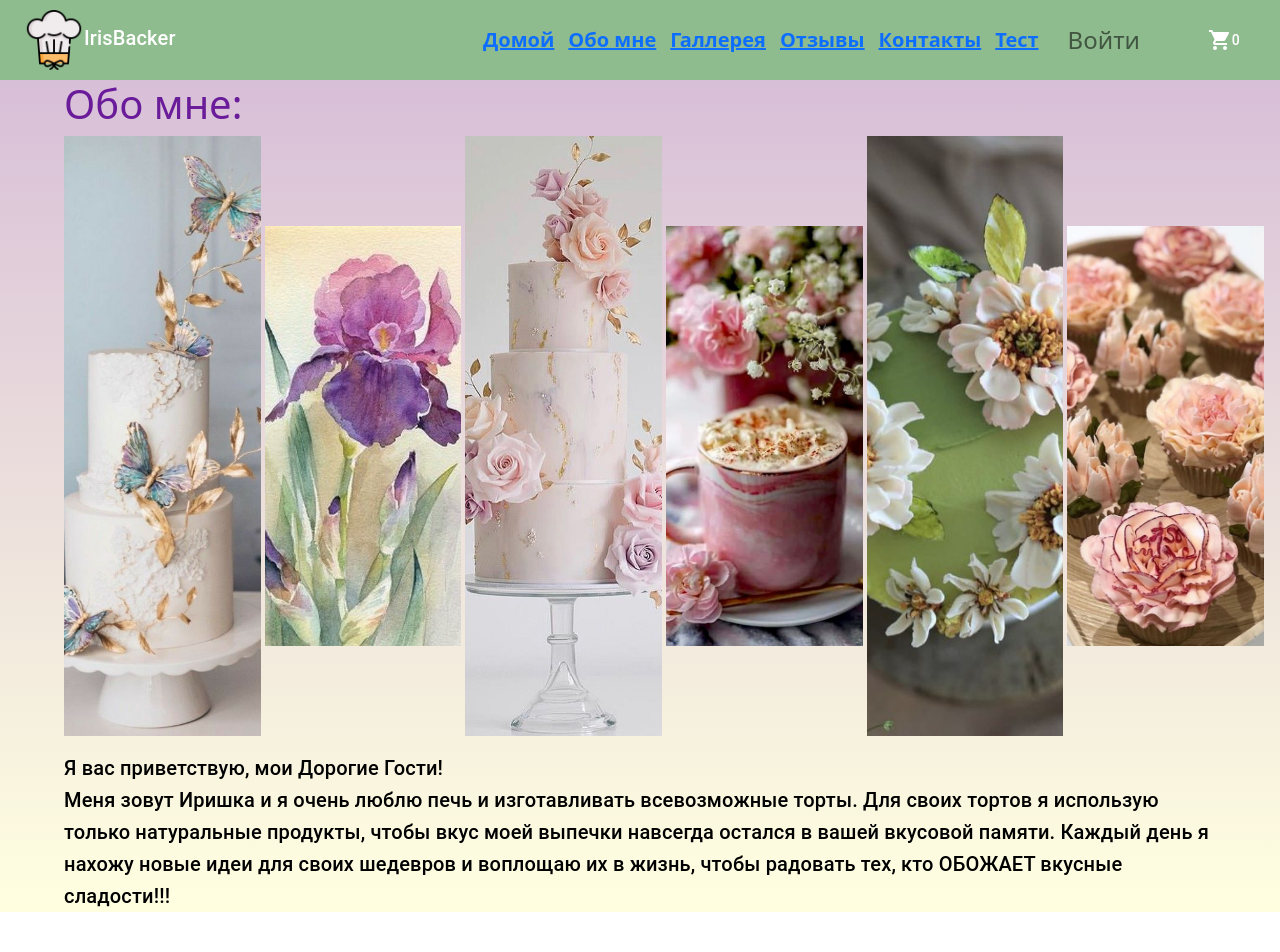
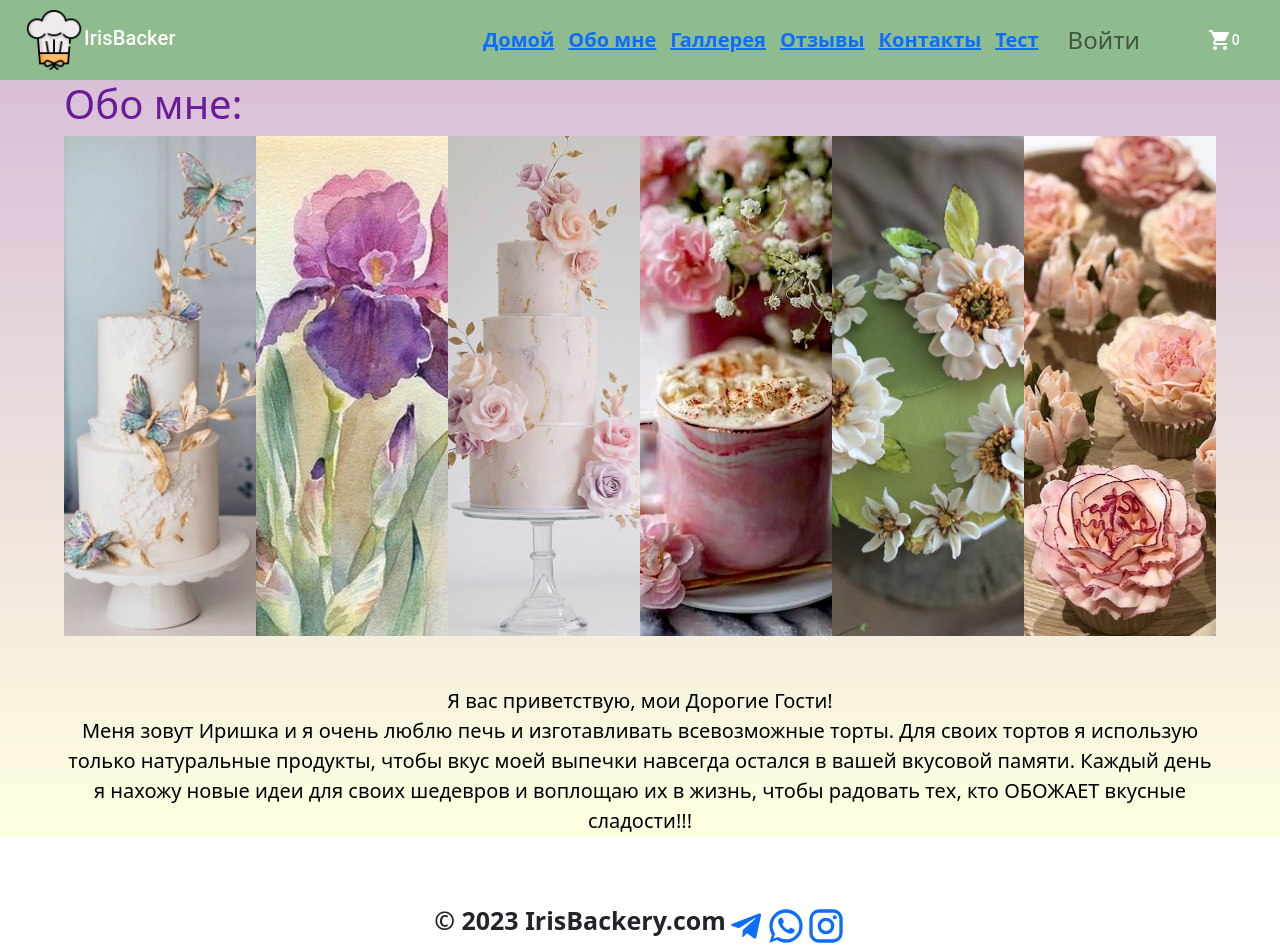
Before and after one commit to AgataHerbst/final-work, a Next.js app: page /about in a window 1280 px wide. Shown: the top 952 px of the page. Built offline with nearby package versions, Linux system fonts and the light colour scheme; no server answers.

Commit message:
переделала img на странице about

```diff
--- a/pages/_app.js
+++ b/pages/_app.js
@@ -36,10 +36,8 @@ function MyApp({ Component,
             <SessionProvider session={session}>
                 <ThemeProvider theme={theme}>
                     <Navbar />
-
-                    <Component {...pageProps} />
-
-                    <Container>
+                <Component {...pageProps} />
+                 <Container>
                         <Footer />
                     </Container>
                 </ThemeProvider>
--- a/pages/about.js
+++ b/pages/about.js
@@ -1,8 +1,8 @@
-//import Heading from "../components/Heading";
-import { Typography, Container } from "@mui/material";
+import { Container } from "@mui/material";
 import s from '../styles/About.module.css';
-import ImageList from '@mui/material/ImageList';
-import ImageListItem from '@mui/material/ImageListItem';
+import ImageList from "@mui/material/Box";
+import ImageListItem, {imageListItemClasses} from "@mui/material/ImageListItem";
+import { createTheme, ThemeProvider } from "@mui/material/styles";
 
 const data = [
   {
@@ -25,40 +25,61 @@ const data = [
   },
 ]
 
-function About() {
+const theme = createTheme({
+  breakpoints: {
+    values: {
+      mobile: 0,
+      bigMobile: 350,
+      tablet: 650,
+      desktop: 900
+    }
+  }
+});
 
-  return <>
+
+export default function About() {
+
+  return (
     <main className={s.main}>
-    <Container  fixed>
-     <h1 className={s.head}>Обо мне:</h1>
-    <ImageList sx={{ width: 1200, height: 600 }}
-            variant="woven"
-            cols={6}
-            rowHeight={200}
+      <Container>
+        <h1 className={s.head}>Обо мне:</h1>
+        <ThemeProvider theme={theme}>
+          <ImageList
+            sx={{
+              height: 500,
+              display: "grid",
+              gridTemplateColumns: {
+                mobile: "repeat(1, 1fr)",
+                bigMobile: "repeat(2, 1fr)",
+                tablet: "repeat(3, 1fr)",
+                desktop: "repeat(6, 1fr)"
+              },
+              [`& .${imageListItemClasses.root}`]: {
+                display: "flex",
+                flexDirection: "column"
+              }
+            }}
           >
+
             {data.map((item) => (
               <ImageListItem key={item.img}>
-
                 <img
                   src={`${item.img}?w=164&h=164&fit=crop&auto=format`}
                   srcSet={`${item.img}?w=164&h=164&fit=crop&auto=format&dpr=2 2x`}
                   alt={item.title}
+                  loading="lazy"
                 />
-
               </ImageListItem>
             ))}
+
           </ImageList>
-
-         <Typography
-          variant="h6"
-          component="span"
-          sx={{ flexGrow: 1 }}
-        >Я вас приветствую, мои Дорогие Гости!<br />
-          Меня зовут Иришка и я очень люблю печь и изготавливать всевозможные торты. Для своих тортов я использую только натуральные продукты, чтобы вкус моей выпечки навсегда остался в вашей вкусовой памяти. Каждый день я нахожу новые идеи для своих шедевров и воплощаю их в жизнь, чтобы радовать тех, кто ОБОЖАЕТ вкусные сладости!!!
-        </Typography>
-        </Container>
-     </main>
-  </>
+        </ThemeProvider>
+        <div className={s.text}>
+          <p>Я вас приветствую, мои Дорогие Гости!<br />
+            Меня зовут Иришка и я очень люблю печь и изготавливать всевозможные торты. Для своих тортов я использую только натуральные продукты, чтобы вкус моей выпечки навсегда остался в вашей вкусовой памяти. Каждый день я нахожу новые идеи для своих шедевров и воплощаю их в жизнь, чтобы радовать тех, кто ОБОЖАЕТ вкусные сладости!!!
+          </p>
+        </div>
+      </Container>
+    </main>
+  );
 }
-
-export default About;
--- a/pages/index.js
+++ b/pages/index.js
@@ -34,7 +34,7 @@ function Home() {
         }}
        >ТОРТЫ НА ЛЮБОЙ ВКУС
       </Typography>
-      <ImageList sx={{ width: 1100, height: 600 }} ariant="woven" cols={3} gap={9}>
+      <ImageList sx={{ width: 1100, height: 600 }} variant="woven" cols={3} gap={9}>
         {data.map((item) => (
           <ImageListItem key={item.img}>
 
--- a/styles/About.module.css
+++ b/styles/About.module.css
@@ -6,3 +6,7 @@
 .head{
   color:#6a1b9a;
 }
+.text{
+  text-align: center;
+  margin-top: 50px;
+}
--- /dev/null
+++ b/styles/Index.module.css
@@ -0,0 +1,5 @@
+@media only screen and (max-width: 900px) {
+    .MuiImageList-root {
+      column-count: 3 !important;
+    }
+  }
--- a/styles/Navbar.module.css
+++ b/styles/Navbar.module.css
@@ -14,3 +14,7 @@
   font-size: 20px;
 
  }
+
+.navbar div link{
+  color: black;
+}
```
Also changed, not shown: components/AppContainer.js (deleted, +0 -10 lines), pages/contact.js (+16 -13 lines), styles/Contact.module.css (+36 -10 lines), lib/api.js (indentation only).
